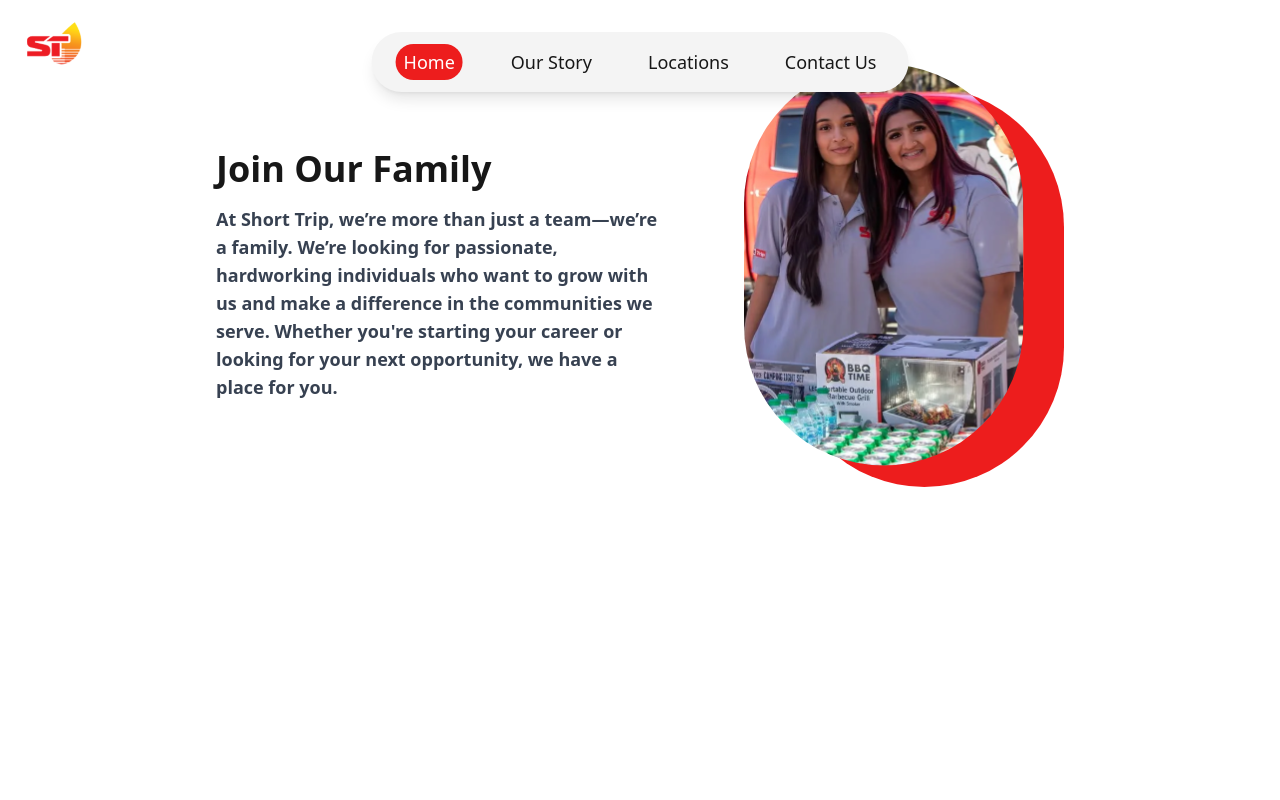
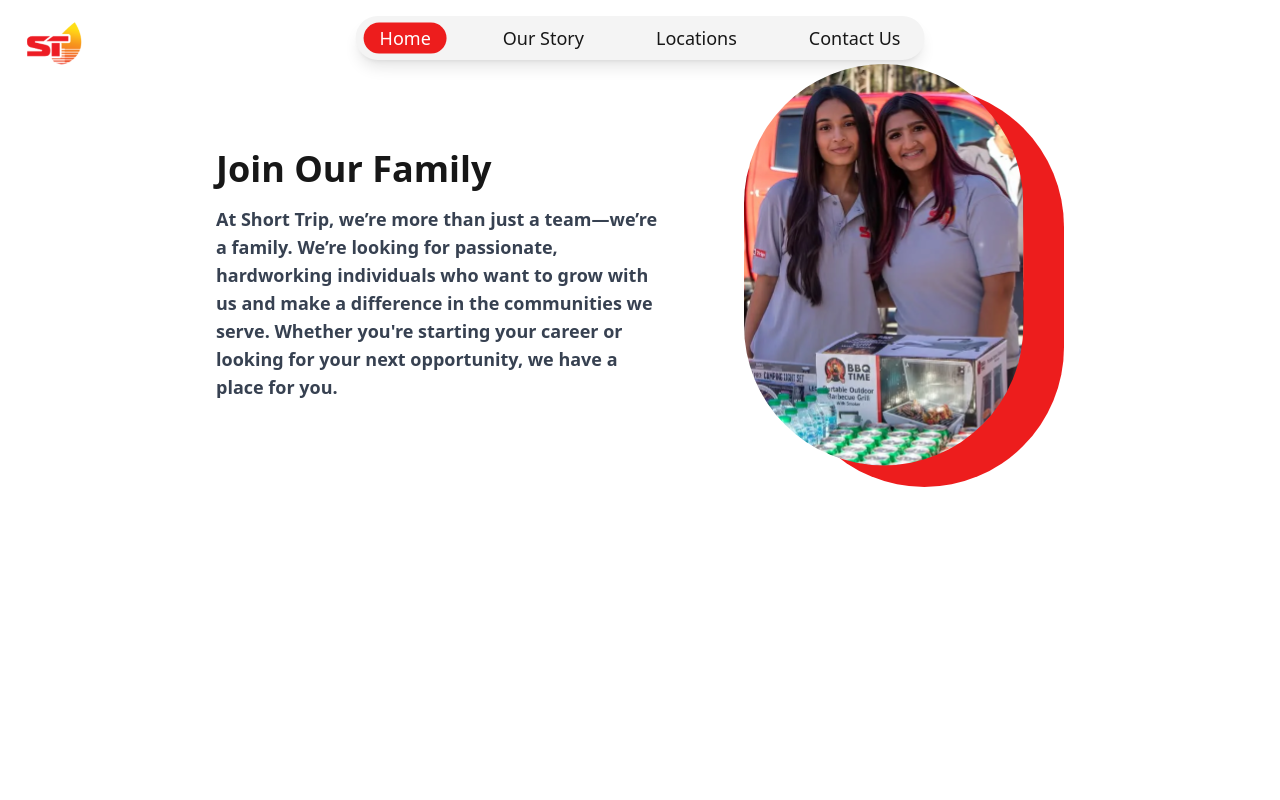
Before and after one commit to aarshrpatel/ShortTrip, a Next.js app in the folder short_trip/: page / in a window 1280 px wide. Shown: the top 800 px of the page. Built offline with nearby package versions, Linux system fonts and the light colour scheme.

Commit message:
Adjusted navbar size

```diff
--- a/short_trip/src/components/Navbar/Navbar.tsx
+++ b/short_trip/src/components/Navbar/Navbar.tsx
@@ -29,8 +29,8 @@ const Navbar = () => {
   const updateHighlight = (element: HTMLElement | null, href: string | null = null) => {
     if (element) {
       setHighlightStyle({
-        left: `${element.offsetLeft + 8}px`, // Add padding to center highlight
-        width: `${element.offsetWidth - 16}px`, // Reduce width slightly
+        left: `${element.offsetLeft}px`, // Add padding to center highlight
+        width: `${element.offsetWidth}px`, // Reduce width slightly
       });
       setHoveredLink(href); // Track the hovered link
     }
@@ -53,12 +53,12 @@ const Navbar = () => {
       <nav className="fixed top-0 left-0 w-full flex items-center justify-between z-40">
         <div
           ref={navRef}
-          className="hidden md:flex font-bold fixed top-8 left-1/2 transform -translate-x-1/2
-                     bg-mutecolor text-foreground px-4 py-2 rounded-full shadow-lg gap-6 text-lg relative"
+          className="hidden md:flex font-bold fixed top-4 left-1/2 transform -translate-x-1/2
+                     bg-mutecolor text-foreground rounded-full shadow-lg gap-6 text-lg"
         >
           {/* Highlighted Sliding Background */}
           <div
-            className="absolute top-1/2 left-0 h-[60%] bg-red rounded-full transition-all duration-300 transform -translate-y-1/2"
+            className="absolute top-1/2 left-0 h-[70%] bg-red rounded-full transition-all duration-300 transform -translate-y-1/2"
             style={{ ...highlightStyle, position: "absolute" }}
           ></div>
 
@@ -66,7 +66,7 @@ const Navbar = () => {
             <Link
               key={item.href}
               href={item.href}
-              className={`relative px-4 py-2 text-lg font-medium transition-all duration-300 z-10 ${
+              className={`relative px-4 m-2 text-lg font-medium transition-all duration-300 z-10 ${
                 hoveredLink === item.href
                   ? "text-white" // Make hovered link text white
                   : pathname === item.href && hoveredLink
```
